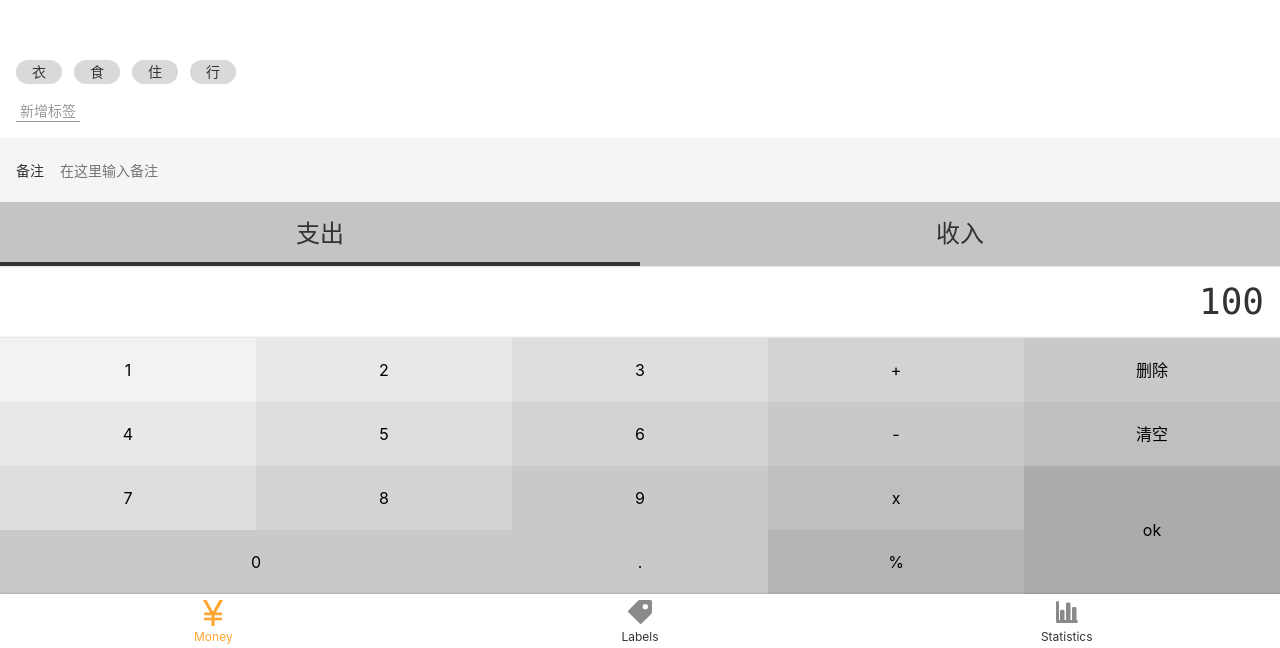
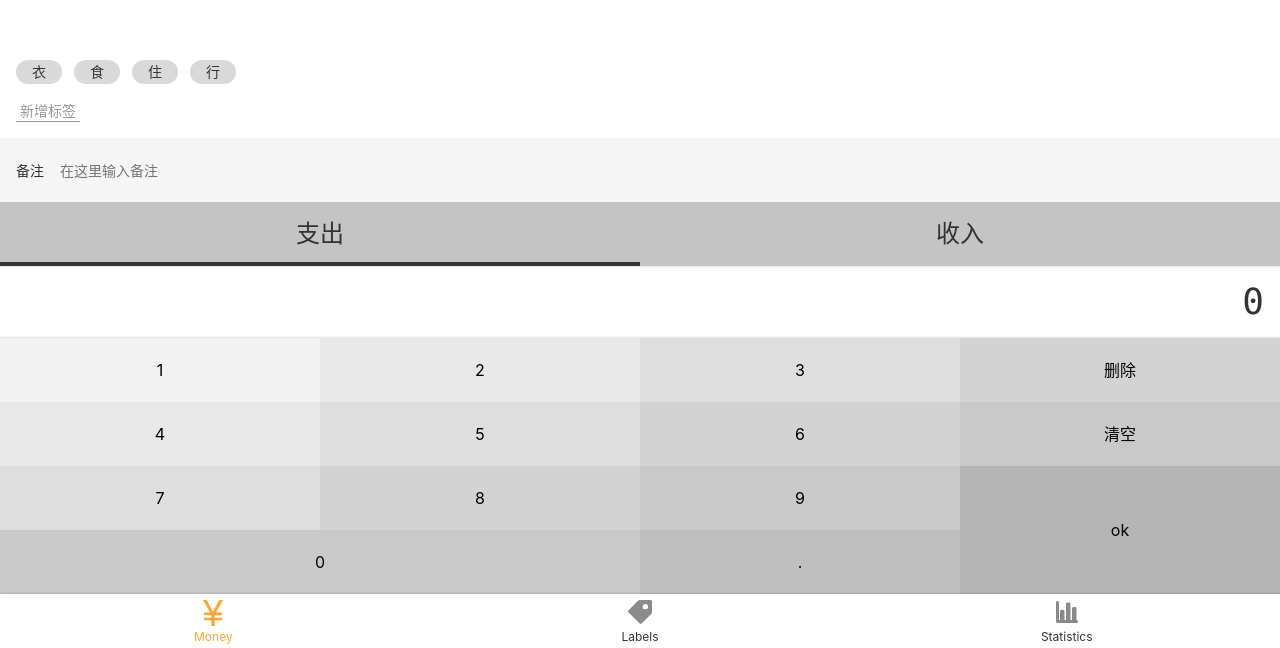
Before and after one commit to 1376393028/morney, a Vue app: page /#/money in a window 1280 px wide. Shown: the part 152-800 px from the top of the page. Built offline with nearby package versions, Linux system fonts and the light colour scheme.

Commit message:
numberPad

```diff
--- a/src/components/Money/NumberPad.vue
+++ b/src/components/Money/NumberPad.vue
@@ -1,37 +1,69 @@
 <template>
   <div class="numberPad">
-        <div class="output">100</div>
-        <div class="buttons">
+    <div class="output">{{ output || 0 }}</div>
+    <div class="buttons" @click="enterKey">
       <button>1</button>
       <button>2</button>
       <button>3</button>
-          <button>+</button>
       <button>删除</button>
       <button>4</button>
       <button>5</button>
       <button>6</button>
-          <button>-</button>
       <button>清空</button>
       <button>7</button>
       <button>8</button>
       <button>9</button>
-          <button>x</button>
       <button class="ok">ok</button>
       <button class="zero">0</button>
       <button>.</button>
-          <button>%</button>
     </div>
   </div>
 </template>
 
 <script lang="ts">
-    export default {
-        name: 'NumberPad'
+import Vue from "vue";
+import { Component } from "vue-property-decorator";
+@Component
+export default class NumberPad extends Vue {
+  output = "";
+  enterKey(e: MouseEvent) {
+    let target = e.target as HTMLButtonElement;
+    let key = target.textContent as string;
+    if(key === 'ok') { return; }
+    if (key === "清空") {
+      this.output = "";
+      return;
+    }
+    let len = this.output.length;
+    if (key === "删除") {
+      if(this.output === "") { return; }
+      this.output = this.output.slice(0, len - 1);
+      return;
+    }
+    if (len >= 16) { return; } //最长16位
+    if('0123456789'.indexOf(key) !== -1) {
+      if(this.output === '' || this.output === '0') { // output为空或0时直接赋值
+        this.output = key;
+        return
+      }
+      //小数点后两位时直接返回
+      if(this.output.indexOf('.') > 0 && this.output.split('.')[1].length === 2) { return; }
+    }
+    //如果存在'.'直接返回
+    if(key === '.' && this.output.indexOf('.') > 0) { return; }
+    if(key === '.' && this.output === '') { //output为空，'.'前加零
+      this.output = '0' + key;
+      return;
+    }
+
+    this.output += key;
+
+  }
 }
 </script>
 
 <style lang="scss" scoped>
-@import '~@/assets/style/helper.scss';
+@import "~@/assets/style/helper.scss";
 
 .numberPad {
   > .output {
@@ -43,7 +75,7 @@
   }
   > .buttons {
     display: grid;
-    grid-template-columns: repeat(5, 20%);
+    grid-template-columns: repeat(4, 25%);
     grid-template-rows: repeat(4, 64px);
     > button {
       background: transparent;
@@ -58,26 +90,30 @@
       &:nth-child(1) {
         background: $bg;
       }
-      &:nth-child(2), &:nth-child(6) {
+      &:nth-child(2),
+      &:nth-child(5) {
         background: darken($bg, 4%);
       }
-      &:nth-child(3), &:nth-child(7), &:nth-child(11) {
-        background: darken($bg, 4*2%);
+      &:nth-child(3),
+      &:nth-child(6),
+      &:nth-child(9) {
+        background: darken($bg, 4 * 2%);
       }
-      &:nth-child(4), &:nth-child(8), &:nth-child(12) {
-        background: darken($bg, 4*3%);
+      &:nth-child(4),
+      &:nth-child(7),
+      &:nth-child(10) {
+        background: darken($bg, 4 * 3%);
       }
-      &:nth-child(5), &:nth-child(9), &:nth-child(13), &:nth-child(17), &:nth-child(16) {
-        background: darken($bg, 4*4%);
+      &:nth-child(8),
+      &:nth-child(11),
+      &:nth-child(13) {
+        background: darken($bg, 4 * 4%);
       }
-      &:nth-child(10), &:nth-child(14) {
-        background: darken($bg, 4*5%);
+      &:nth-child(14) {
+        background: darken($bg, 4 * 5%);
       }
-      &:nth-child(18) {
-        background: darken($bg, 4*6%);
-      }
-      &:nth-child(15) {
-        background: darken($bg, 4*7%);
+      &:nth-child(12) {
+        background: darken($bg, 4 * 6%);
       }
     }
   }
--- a/src/components/Money/Types.vue
+++ b/src/components/Money/Types.vue
@@ -9,34 +9,16 @@
 
 <script lang="ts">
 import Vue from "vue";
-import { Component } from "vue-property-decorator";
-@Component({
-  props: {},
-})
+import { Component, Prop } from "vue-property-decorator";
+@Component
 export default class Types extends Vue {
   type = "-"; // '-'表示支出, '+'表示收入
+  // @Prop(Number) propA: number | undefined;  // Number运行时类型检测（传参）, number | undefined 编译时类型检测
   selectType(type: string) {
-    if (type === "-" || type === "+") {
-      this.type = type;
-    }
+    if (type !== "-" && type !== "+") return;
+    this.type = type;
   }
 }
-
-// export default {
-//     name: 'Types',
-//     data() {
-//       return {
-//         type: '-', // '-'表示支出, '+'表示收入
-//       }
-//     },
-//     methods: {
-//       selectType(type) {
-//         if(type === '-' || type === '+' ) {
-//           this.type = type
-//         }
-//       }
-//     }
-// }
 </script>
 
 <style lang="scss" scoped>
```
Also changed, not shown: src/views/test.vue (added, +11 -0 lines). Lines whose indentation alone changed are shown as unchanged.
